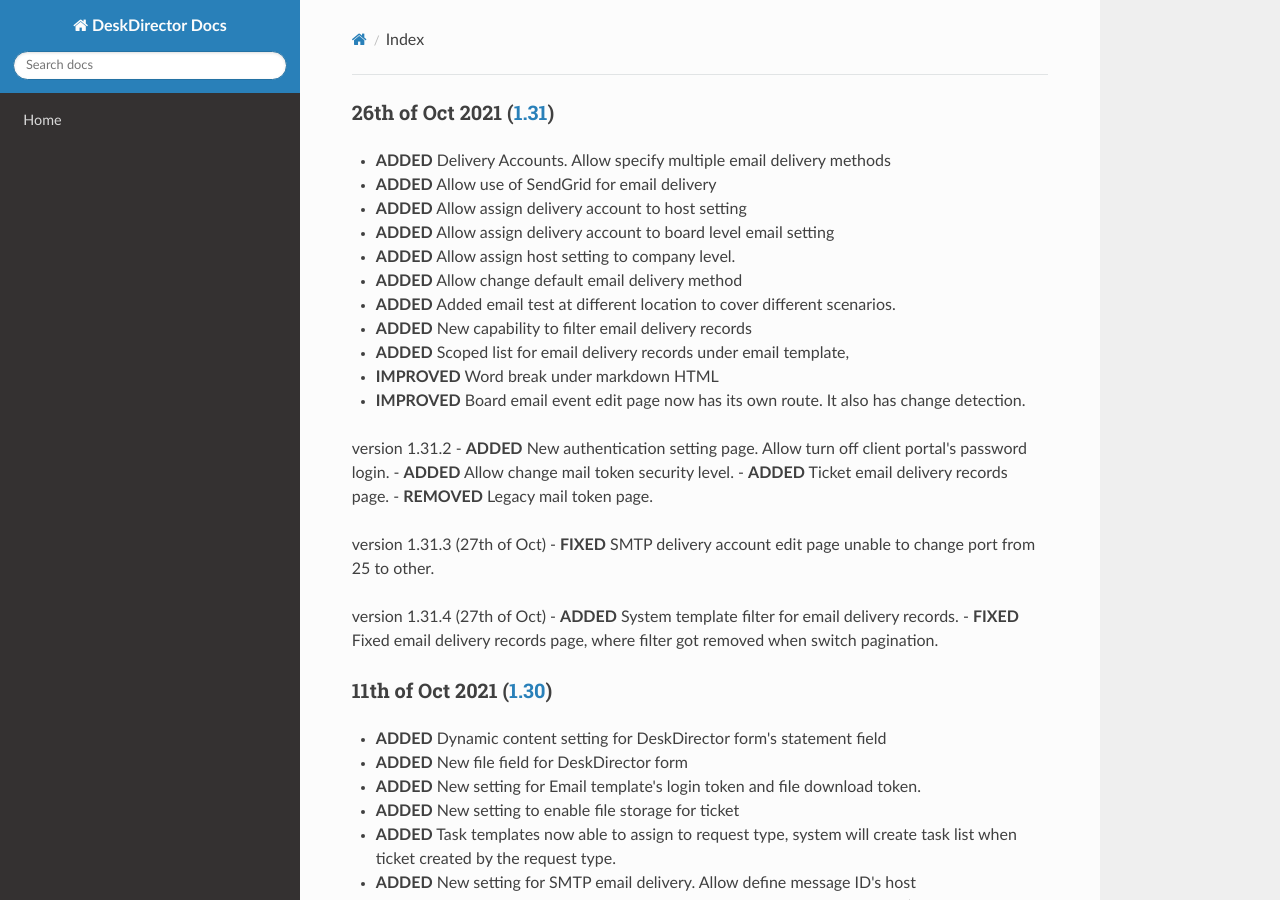
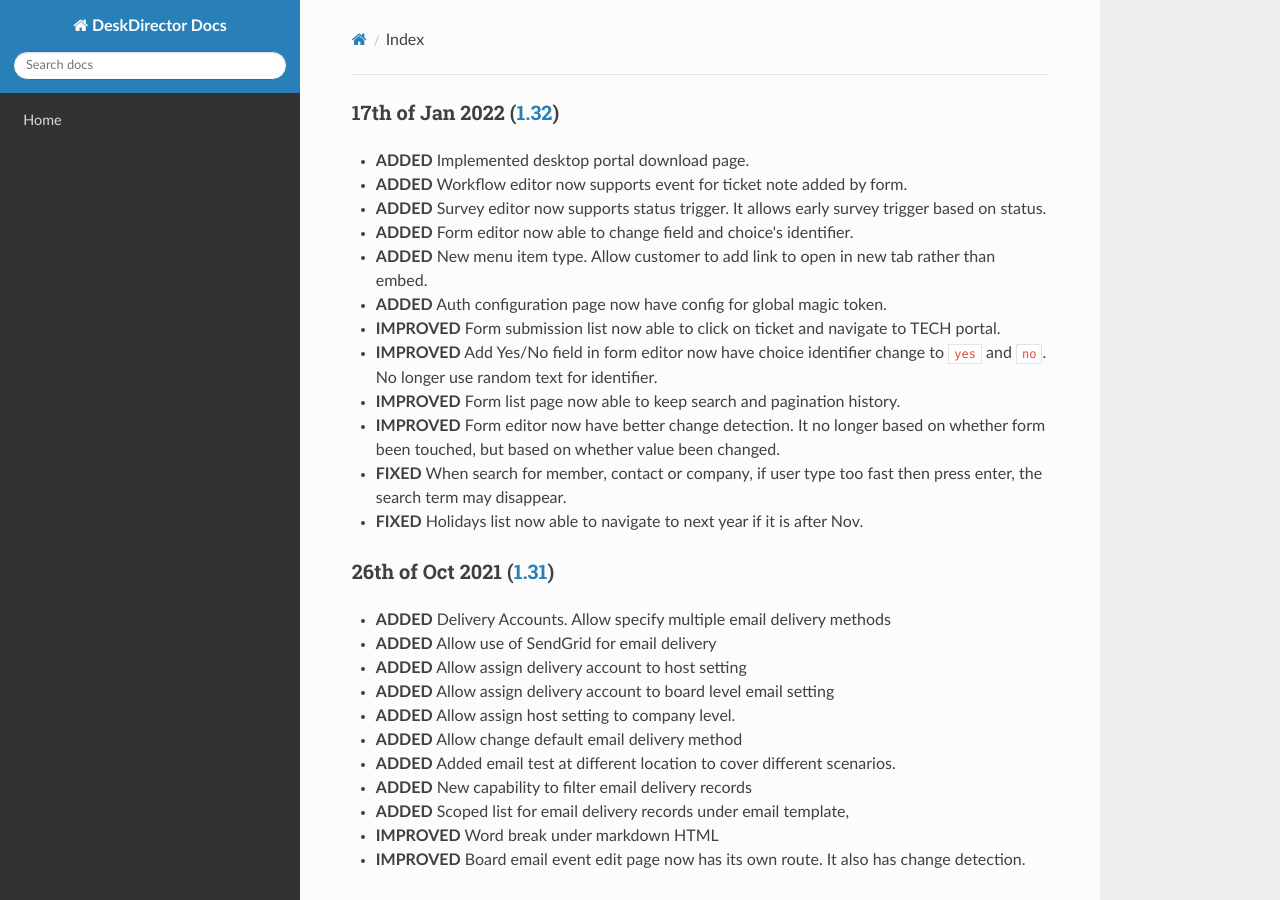
Before and after one commit to DeskDirector/docs, an MkDocs documentation site: the page built from docs/_release/admin/README.md, in a window 1280 px wide and 900 px high. Built offline with MkDocs 1.6.1, drawn with Linux system fonts in a browser that asks for light colours; nearby versions of some CDN libraries; old or Windows-style settings are respelled for this version of MkDocs.

Commit message:
Update README.md

```diff
--- a/docs/_release/admin/README.md
+++ b/docs/_release/admin/README.md
@@ -1,3 +1,17 @@
+### 17th of Jan 2022 ([1.32](v1.32.1))
+- **ADDED** Implemented desktop portal download page.
+- **ADDED** Workflow editor now supports event for ticket note added by form.
+- **ADDED** Survey editor now supports status trigger. It allows early survey trigger based on status.
+- **ADDED** Form editor now able to change field and choice's identifier.
+- **ADDED** New menu item type. Allow customer to add link to open in new tab rather than embed.
+- **ADDED** Auth configuration page now have config for global magic token.
+- **IMPROVED** Form submission list now able to click on ticket and navigate to TECH portal.
+- **IMPROVED** Add Yes/No field in form editor now have choice identifier change to `yes` and `no`. No longer use random text for identifier.
+- **IMPROVED** Form list page now able to keep search and pagination history.
+- **IMPROVED** Form editor now have better change detection. It no longer based on whether form been touched, but based on whether value been changed.
+- **FIXED** When search for member, contact or company, if user type too fast then press enter, the search term may disappear.
+- **FIXED** Holidays list now able to navigate to next year if it is after Nov.
+
 ### 26th of Oct 2021 ([1.31](v1.31.1))
 - **ADDED** Delivery Accounts. Allow specify multiple email delivery methods
 - **ADDED** Allow use of SendGrid for email delivery
```
